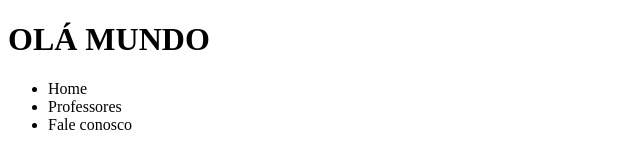
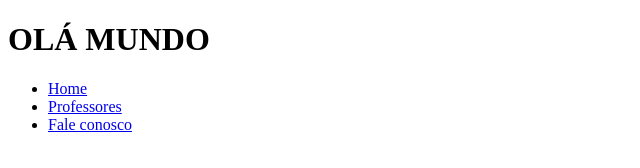
Before and after one commit to gutottx/Projeto-HTML-Devaria-2023, a plain HTML site: page index.html in a window 1280 px wide. Shown: the whole page, without its empty margins (0-640 px from the left). Drawn offline with Linux system fonts and the light colour scheme.

Commit message:
link no header

```diff
--- a/index.html
+++ b/index.html
@@ -9,11 +9,11 @@
             <h1>OLÁ MUNDO</h1>
             <nav>
                 <ul>
-                    <li>Home</li>
-                    <li>Professores</li>
-                    <li>Fale conosco </li>
+                    <li><a href="index.html"> Home</a></li>
+                    <li><a href="professores.html">Professores</a></li>
+                    <li><a href="fale.html">Fale conosco </a></li>
                 </ul>
-            </nav>
+             </nav>
          </header>
     </body>
 </html>
```
